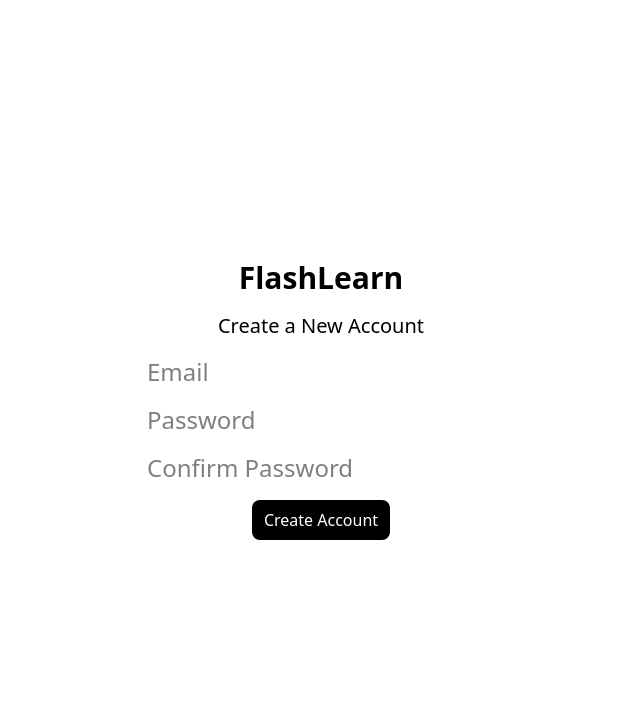
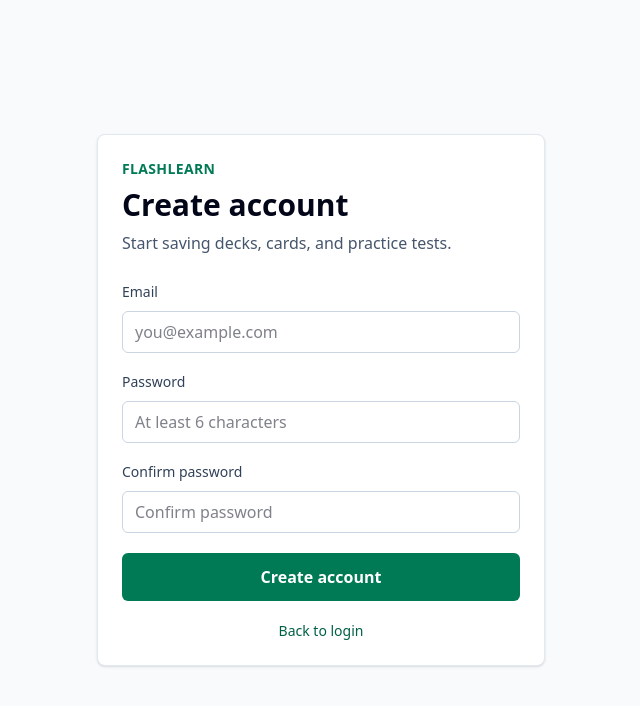
Before and after one commit to flashlearn017/FlashLearn, a React (Vite) app in the folder frontend/: page /create-account in a window 1280 px wide. Shown: the top 706 px of the page, without its empty margins (319-959 px from the left). Built offline with nearby package versions, Linux system fonts and the light colour scheme.

Commit message:
create new account final design

```diff
--- a/frontend/src/Pages/CreateNewAccountPage.tsx
+++ b/frontend/src/Pages/CreateNewAccountPage.tsx
@@ -1,6 +1,6 @@
 import React from 'react'
 import { useState } from 'react'
-import { useNavigate } from 'react-router-dom'
+import { Link, useNavigate } from 'react-router-dom'
 
 import { supabase } from "../supabase"
 
@@ -17,7 +17,9 @@ function CreateNewAccount() {
   const [loading, setLoading] = useState(false);
   const navigate = useNavigate();
 
-  async function handleCreateAccount() {
+  async function handleCreateAccount(event: React.FormEvent<HTMLFormElement>) {
+    event.preventDefault();
+
     if (!email || !password || !confirmPassword) {
       setError("Please fill in all fields.");
       return;
@@ -46,61 +48,38 @@ function CreateNewAccount() {
   }
 
   return (
-    <div>
-      <div className="flex items-center justify-center h-screen flex-col gap-4">
-        <h1 className="text-3xl font-bold">FlashLearn</h1>
-        <h2 className="text-xl">Create a New Account</h2>
+    <main className="grid min-h-screen place-items-center bg-slate-50 px-4 text-slate-950">
+      <form onSubmit={handleCreateAccount} className="w-full max-w-md rounded-lg border border-slate-200 bg-white p-6 shadow-sm">
+        <p className="text-sm font-semibold uppercase tracking-wide text-emerald-700">FlashLearn</p>
+        <h1 className="mt-2 text-3xl font-bold">Create account</h1>
+        <p className="mt-2 text-slate-600">Start saving decks, cards, and practice tests.</p>
 
-        {/* email */}
-        <div>
-          <input
-            type="email"
-            placeholder="Email"
-            value={email}
-            onChange={(e) => setEmail(e.target.value)}
-            className="text-2xl"
-          />
-        </div>
+        <label className="mt-6 block">
+          <span className="text-sm font-medium text-slate-700">Email</span>
+          <input type="email" value={email} onChange={(event) => setEmail(event.target.value)} placeholder="you@example.com" className="mt-2 w-full rounded-md border border-slate-300 px-3 py-2" />
+        </label>
 
-        {/* password */}
-        <div>
-          <input
-            type="password"
-            placeholder="Password"
-            value={password}
-            onChange={(e) => setPassword(e.target.value)}
-            className="text-2xl"
-          />
-        </div>
+        <label className="mt-4 block">
+          <span className="text-sm font-medium text-slate-700">Password</span>
+          <input type="password" value={password} onChange={(event) => setPassword(event.target.value)} placeholder="At least 6 characters" className="mt-2 w-full rounded-md border border-slate-300 px-3 py-2" />
+        </label>
 
-        {/* confirm password */}
-        <div>
-          <input
-            type="password"
-            placeholder="Confirm Password"
-            value={confirmPassword}
-            onChange={(e) => setConfirmPassword(e.target.value)}
-            className="text-2xl"
-          />
-        </div>
+        <label className="mt-4 block">
+          <span className="text-sm font-medium text-slate-700">Confirm password</span>
+          <input type="password" value={confirmPassword} onChange={(event) => setConfirmPassword(event.target.value)} placeholder="Confirm password" className="mt-2 w-full rounded-md border border-slate-300 px-3 py-2" />
+        </label>
 
-        {/* error message */}
-        {error && <p className="text-red-500">{error}</p>}
+        {error && <p className="mt-4 rounded-md border border-rose-200 bg-rose-50 px-3 py-2 text-sm text-rose-800">{error}</p>}
+        {success && <p className="mt-4 rounded-md border border-emerald-200 bg-emerald-50 px-3 py-2 text-sm text-emerald-800">{success}</p>}
 
-        {/* success message */}
-        {success && <p className="text-green-600">{success}</p>}
+        <button type="submit" disabled={loading} className="mt-5 w-full rounded-md bg-emerald-700 px-4 py-3 font-semibold text-white hover:bg-emerald-800 disabled:cursor-not-allowed disabled:opacity-60">
+          {loading ? "Creating..." : "Create account"}
+        </button>
 
-        {/* create account button */}
-        <div>
-          <button
-            className="bg-black text-white rounded-lg px-3 py-2 hover:bg-slate-400 disabled:opacity-50"
-            onClick={handleCreateAccount}
-            disabled={loading}
-          >
-            {loading ? "Creating..." : "Create Account"}
-          </button>
-        </div>
-      </div>
-    </div>
+        <Link to="/" className="mt-5 block text-center text-sm font-medium text-emerald-800 hover:text-emerald-950">
+          Back to login
+        </Link>
+      </form>
+    </main>
   );
 }
```
